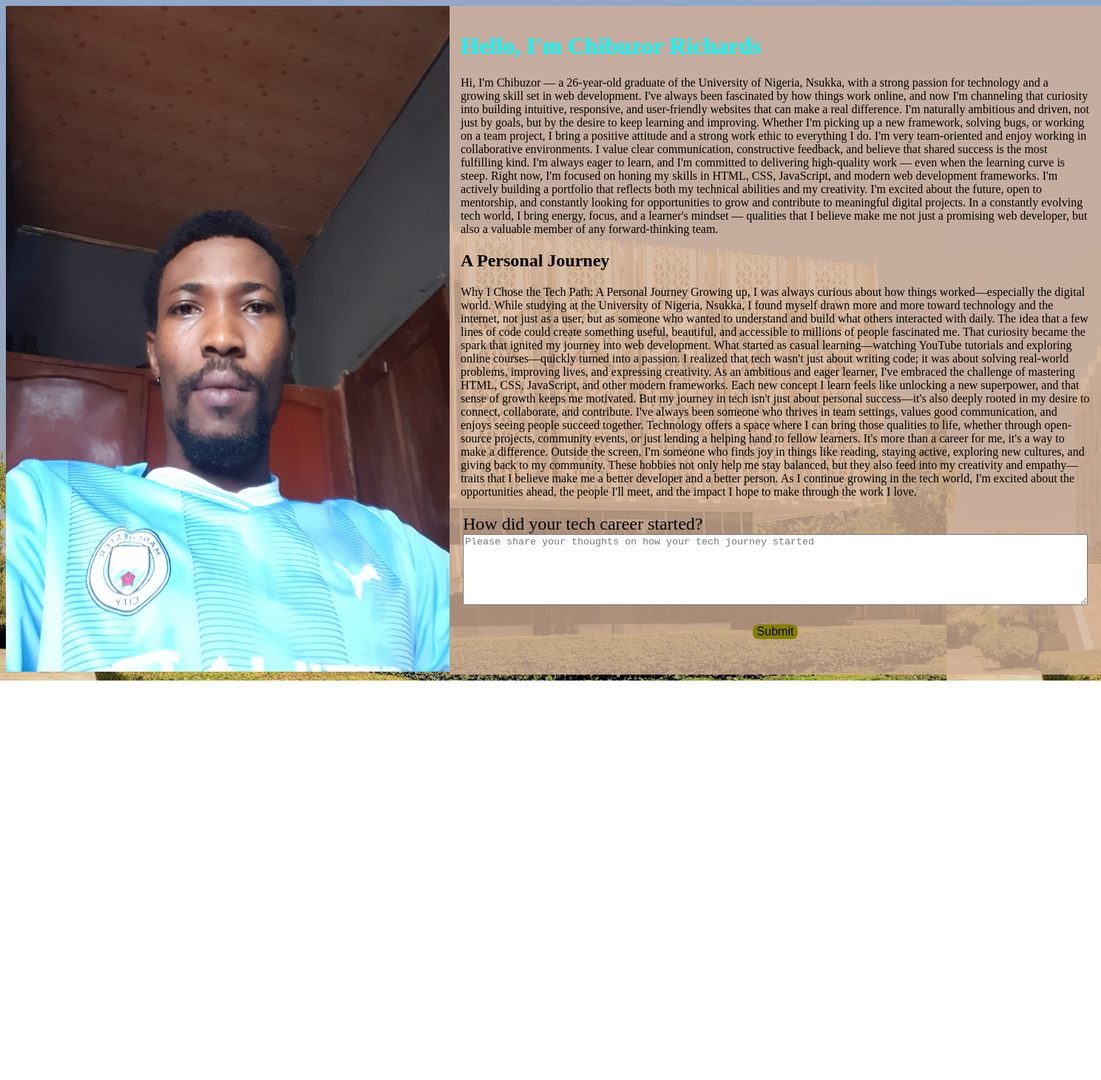
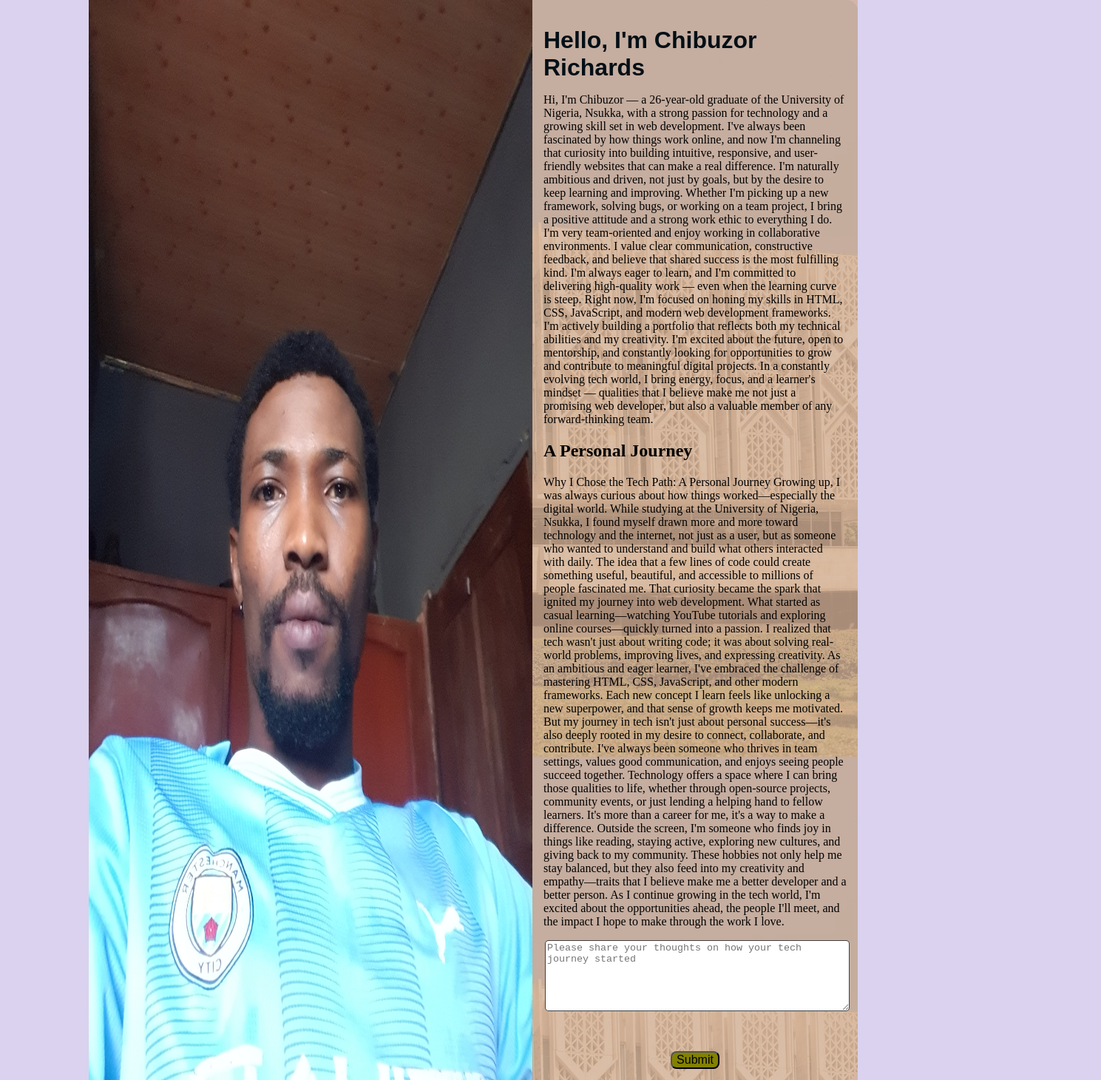
Before and after one commit to Chibuzor-nwujo/html, a plain HTML site: page index.html in a window 1280 px wide. Shown: the whole page at 74% size, 1489 px wide, since content can reach past the window. Before the commit the page ends 920 px from the top, so only its background shows below. Drawn offline with Linux system fonts and the light colour scheme.

Commit message:
updated commit

```diff
--- a/index.html
+++ b/index.html
@@ -6,7 +6,7 @@
     </head>
     <body background="20250604_210307.jpg">
         <div class="container">
-            <img src="myimage.jpg" alt="this is CHIBUZOR" height="900" width="600">
+            <img src="myimage.jpg" alt="this is CHIBUZOR" height="100%" width="600">
         </div>
         <div class="text">
             <div class="content">
@@ -31,7 +31,7 @@
                 </article>
 
                 <div class="textarea">
-                    <label for="tech">How did your tech career started?</label><br>
+                   <!-- <label for="tech">Tell us how your tech career started?</label><br>-->
                     <textarea id="tech-journey" name="tech" rows="6" cols="103"  placeholder="Please share your thoughts on how your tech journey started"></textarea><br>
                 </div>
 
--- a/style1.css
+++ b/style1.css
@@ -1,57 +1,76 @@
 body{
     font-family: 'Times New Roman', Times, serif;
     display: flex;
-    padding: auto;
-    border-radius: 30px;
+    padding: 0 auto;
+    margin:0 120px;
+    border-radius: 15px;
 }
+
+
+h1{
+    font-family: sans-serif;
+    color: rgb(3, 15, 22);
+    margin-bottom: 5px;
+}
+
 
 .container{
     position: relative;
     margin: right 10px;
+    border-top-left-radius: 15px;
 }
+
 
 .text {
     background-color:rgb(211, 176, 150, 0.8);
     font: optional;
-    padding: 15px;
-
+    padding: 15px
 }
 
-article{
-    border-color: blue;
-}
 
-h1{
-    color: aqua;
-}
 .textarea {
     width: 100%;
     height: 120px;
     padding: 20px;
     box-sizing: border-box;
-    padding:5px 3px;
+    padding: 0 2px;
     font-size: 1.5em;
+}
 
-}
 
 .button-container{
     text-align: center;
     padding-top: 30px;
+}
 
-}
+
 .button{
     transition-duration:0.5s;
     background-color: rgb(131, 129, 0);
-    border: 5px;
     border-radius:8px;
     color: rgb(0, 0, 0);
-    display:inline-block;
     font-size:16px;
-    margin: 4px 2px;
+}
 
-}
 
 button:hover{
     background-color: rgb(255, 230, 0);
+}
 
+
+html {
+  background-color: #dad2ee;
 }
+
+
+#tech-journey {
+    border: 1px solid rgba(2, 1, 1, 0.74);
+    border-radius: 5px;
+    width: 100%;
+}
+
+
+label {
+    padding: 0 5px;
+    margin: 3px 0;
+}
```
